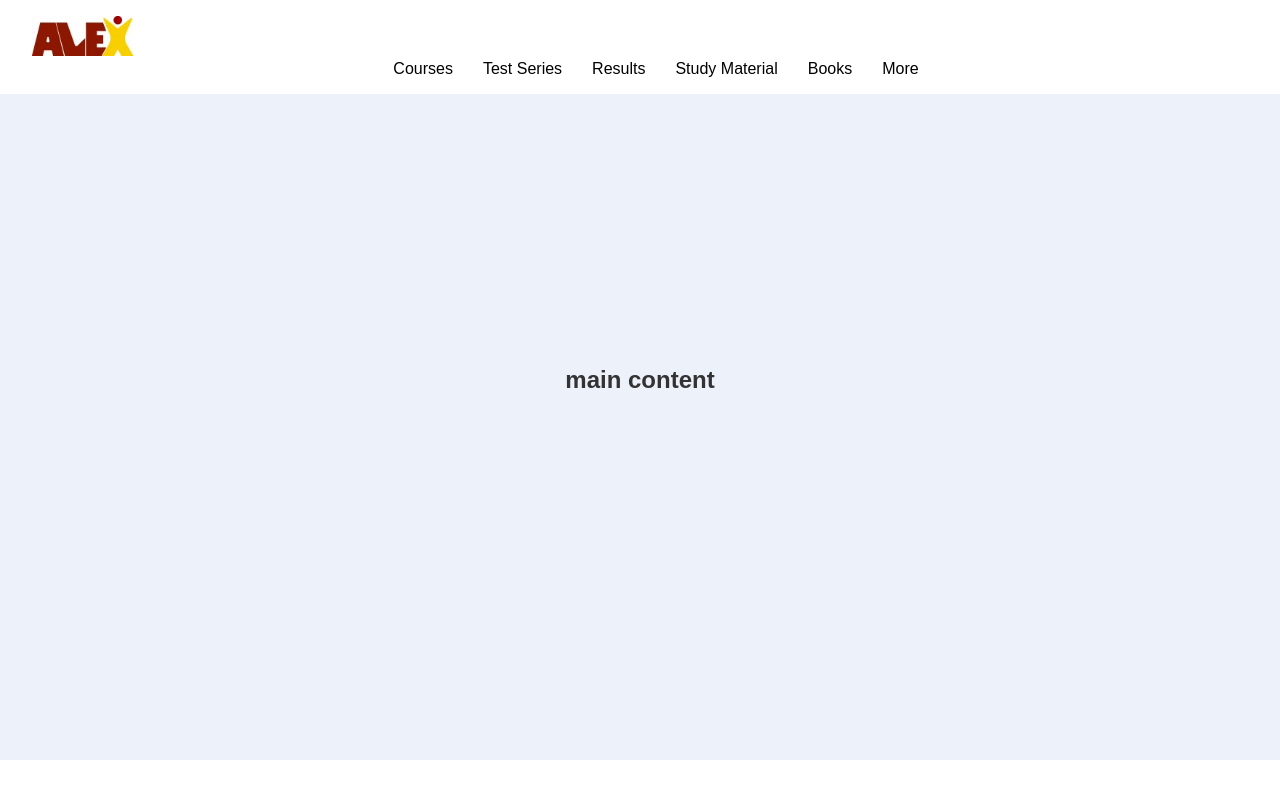
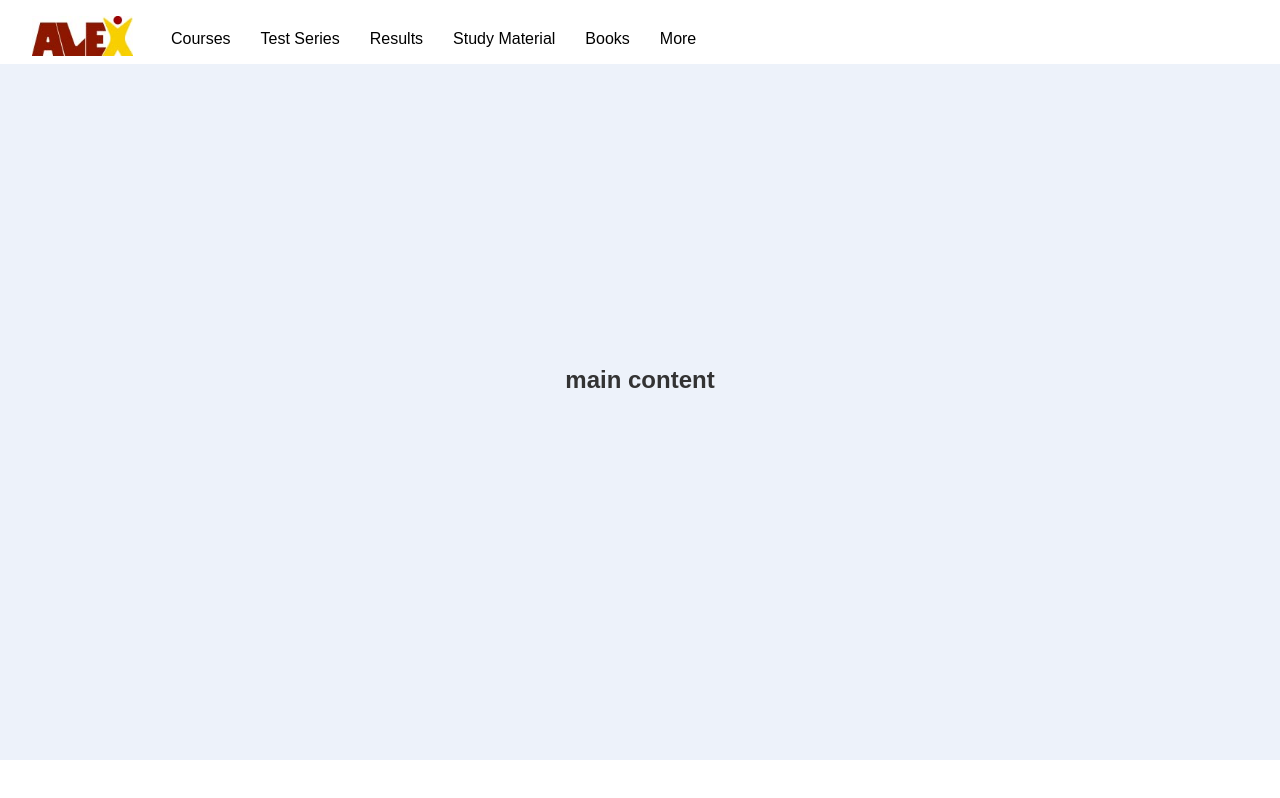
Before and after one commit to not-tarunnn/coaching, a website: page public/index.html in a window 1280 px wide. Shown: the top 798 px of the page. Drawn offline with Linux system fonts and the light colour scheme.

Commit message:
mobile view

```diff
--- a/public/css/style.css
+++ b/public/css/style.css
@@ -19,8 +19,8 @@ body {
 .logo-nav {
   display: flex;
   align-items: center;
-    justify-content: flex-start;
-    padding: 0 1rem;
+  justify-content: space-between;
+  padding: 0rem 1rem;
 }
 
 .logo {
@@ -84,7 +84,14 @@ nav {
 display: flex;
 flex-wrap: wrap;
 align-items: center;
-  justify-content: center;
+justify-content: flex-start;
+}
+
+@media (min-width: 768px) {
+  nav {
+    margin-left: 140px; /* Left margin */
+    margin-top: -30px;  /* Moves the nav up by 20px */
+  }
 }
 
 /* Mobile styles */
```
Lines whose indentation alone changed are shown as unchanged.
